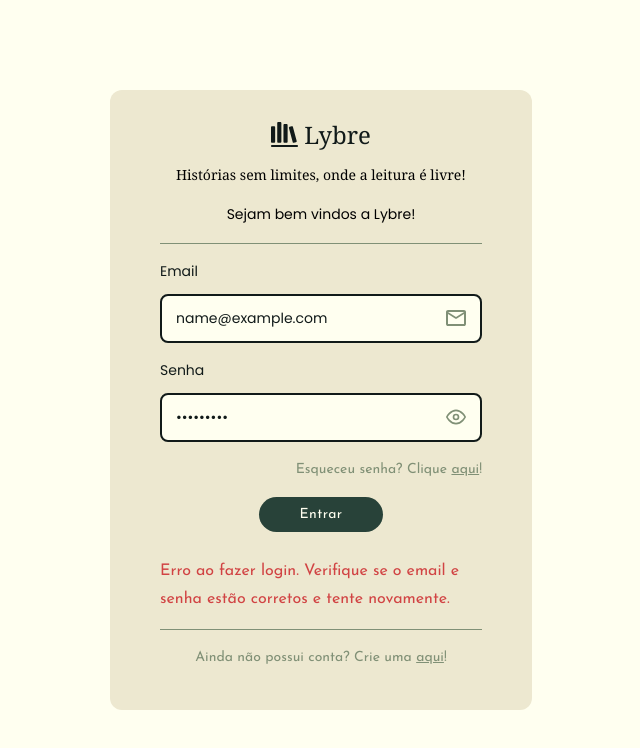
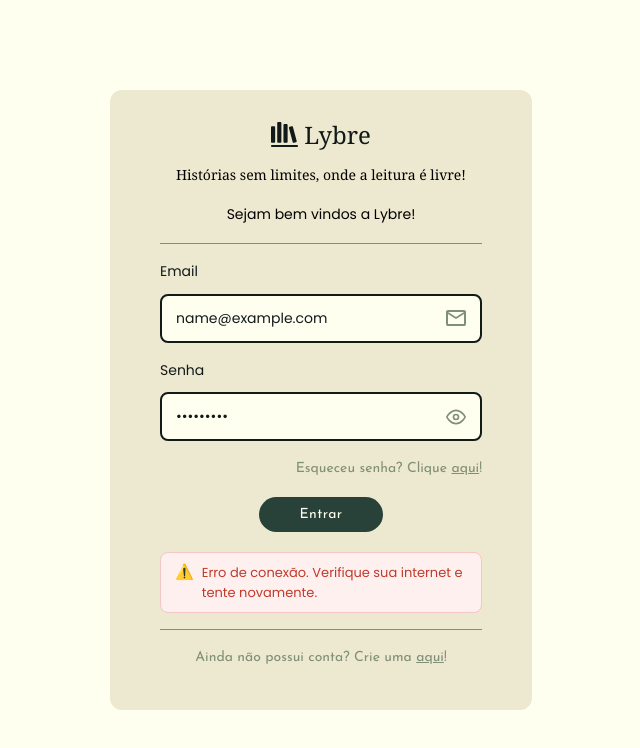
Before and after one commit to limmuz/biblioteca, a React (Vite) app in the folder frontend/: page /login in a window 1280 px wide. Both pictures are taken after typing "name@example.com", "Sample123" into the empty fields and a click on the button "Entrar". Shown: the top 748 px of the page, without its empty margins (319-959 px from the left). Built offline with nearby package versions, Linux system fonts and the light colour scheme; no server answers; a web font is replaced by a local one.

Commit message:
Melhorar validação e estilo das mensagens de erro no login e cadastro

```diff
--- a/frontend/src/pages/CadastroPage.jsx
+++ b/frontend/src/pages/CadastroPage.jsx
@@ -272,7 +272,12 @@ export default function CadastroPage() {
           {loading ? 'Cadastrando...' : sucesso ? '🎉 Bem-vinda!' : 'Cadastrar'}
         </button>
         {sucesso && <p className={styles.successMsg}>Cadastro realizado com sucesso!</p>}
-        {error ? <p className={styles.errorMsg}>{error}</p> : null}
+        {error && (
+          <div className={styles.errorBox}>
+            <span className={styles.errorIcon}>⚠️</span>
+            <p className={styles.errorText}>{error}</p>
+          </div>
+        )}
       </form>
       <hr className={styles.divider} />
       <p className={styles.bottomLink}>
--- a/frontend/src/pages/LoginPage.jsx
+++ b/frontend/src/pages/LoginPage.jsx
@@ -16,8 +16,13 @@ export default function LoginPage() {
   async function handleSubmit(e) {
     e.preventDefault();
     setError('');
+
+    if (!email.trim() || !password.trim()) {
+      setError('Preencha o email e a senha para entrar.');
+      return;
+    }
+
     setLoading(true);
-
     try {
       const response = await api.post('/auth/login', {
         email,
@@ -26,9 +31,13 @@ export default function LoginPage() {
       saveSession(response.data);
       navigate('/home');
     } catch (err) {
-      const mensagemErro = err.response?.data?.message ||
-        'Erro ao fazer login. Verifique se o email e senha estão corretos e tente novamente.';
-      setError(mensagemErro);
+      if (err.response?.status === 401 || err.response?.status === 403) {
+        setError('Email ou senha incorretos. Verifique seus dados e tente novamente.');
+      } else if (err.message === 'Network Error') {
+        setError('Erro de conexão. Verifique sua internet e tente novamente.');
+      } else {
+        setError('Erro ao fazer login. Tente novamente em instantes.');
+      }
       console.error('Erro no login:', err);
     } finally {
       setLoading(false);
@@ -60,7 +69,12 @@ export default function LoginPage() {
         <button type="submit" className={styles.submitBtn}>
           {loading ? 'Entrando...' : 'Entrar'}
         </button>
-        {error ? <p style={{ color: '#d14343', marginTop: '10px' }}>{error}</p> : null}
+        {error && (
+          <div className={styles.errorBox}>
+            <span className={styles.errorIcon}>⚠️</span>
+            <p className={styles.errorText}>{error}</p>
+          </div>
+        )}
       </form>
       <hr className={styles.divider} />
       <p className={styles.bottomLink}>
--- a/frontend/src/pages/LoginPage.module.css
+++ b/frontend/src/pages/LoginPage.module.css
@@ -34,10 +34,35 @@
 }
 
 .errorMsg {
-  color: #d14343;
+  color: #c0392b;
   font-size: 13px;
   margin-top: 6px;
   text-align: center;
+}
+
+.errorBox {
+  display: flex;
+  align-items: flex-start;
+  gap: 8px;
+  background: #fff0f0;
+  border: 1px solid #f5c6c6;
+  border-radius: 8px;
+  padding: 10px 14px;
+  margin-top: 4px;
+}
+
+.errorBox .errorIcon {
+  font-size: 15px;
+  flex-shrink: 0;
+  line-height: 1.5;
+}
+
+.errorBox .errorText {
+  color: #c0392b;
+  font-size: 13px;
+  font-family: var(--font-poppins);
+  line-height: 1.5;
+  margin: 0;
 }
 
 .successMsg {
```
